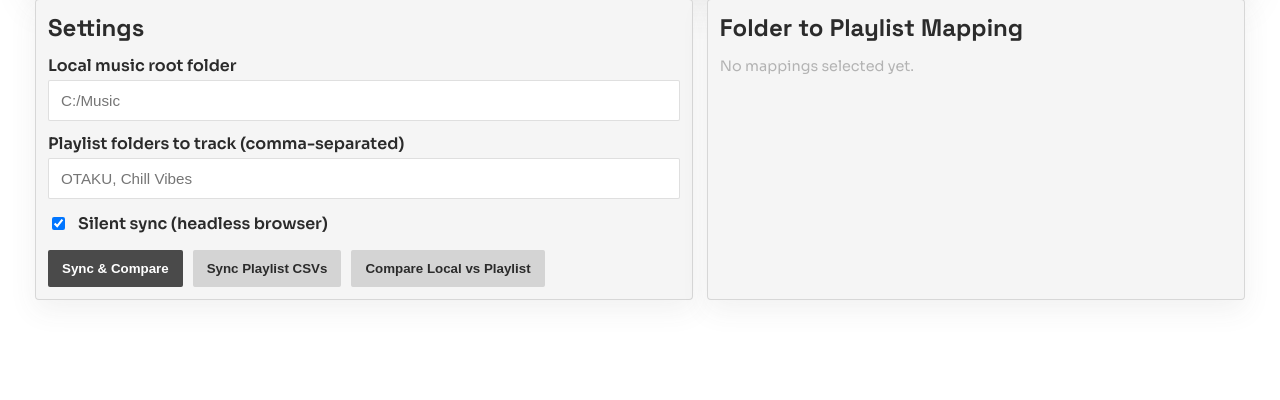
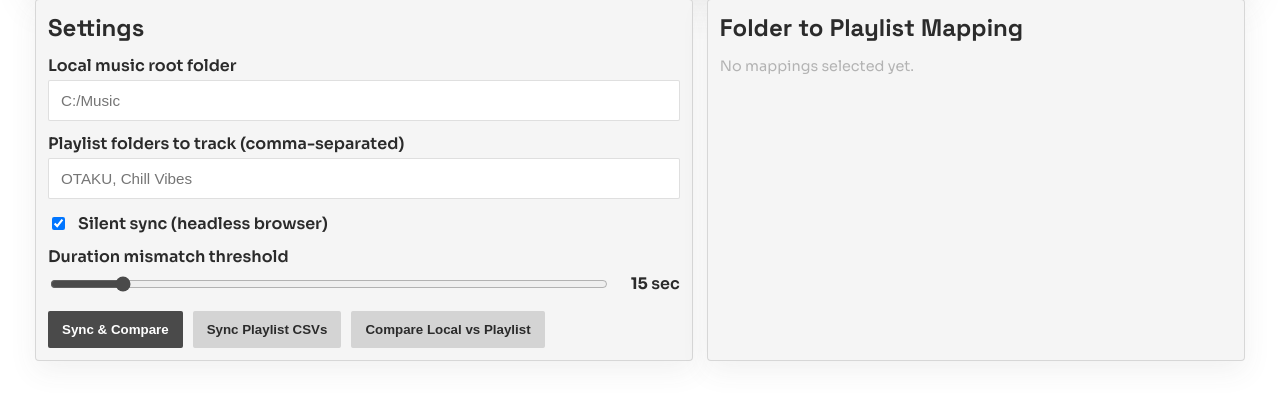
Before and after one commit to jmartgmz/local-playlist-checker, a Flask app: page / in a window 1280 px wide. Shown: the part 139-539 px from the top of the page. Run offline with Flask 3, Linux system fonts and the light colour scheme; some libraries are stand-ins or nearby versions.

Commit message:
Add duration threshold configuration and UI controls for duration mismatch detection

```diff
--- a/app.py
+++ b/app.py
@@ -29,6 +29,8 @@ DEFAULT_PROFILE_DIR = Path(".exportify-profile")
 DEFAULT_LOGIN_WAIT_SECONDS = 180
 DEFAULT_CONFIG_PATH = Path(".playlist-checker-config.json")
 LARGE_DURATION_DISCREPANCY_MS = 15000
+MIN_DURATION_THRESHOLD_SECONDS = 1
+MAX_DURATION_THRESHOLD_SECONDS = 120
 EXCLUDED_DISCOVERED_FOLDERS = {
     ".stfolder",
     ".thumbnails",
@@ -235,6 +237,11 @@ def artists_overlap(local_track: Track, playlist_track: Track) -> bool:
     return bool(local_artists.intersection(playlist_artists))
 
 
+def compact_title(value: str) -> str:
+    value = value.casefold().strip().replace("_", " ")
+    return re.sub(r"\s+", " ", value)
+
+
 def compare_tracks(
     local_tracks: Sequence[Track],
     playlist_tracks: Sequence[Track],
@@ -247,24 +254,32 @@ def compare_tracks(
         local_title = local_track.normalized_title
         match_index: Optional[int] = None
         match_quality = "title"
+        title_candidates: List[Tuple[int, Track]] = []
 
         for idx, playlist_track in enumerate(playlist_tracks):
             if idx in matched_playlist:
                 continue
             if local_title != playlist_track.normalized_title:
                 continue
-            if not artists_overlap(local_track, playlist_track):
-                continue
-            match_index = idx
-            break
+            title_candidates.append((idx, playlist_track))
 
-        if match_index is None:
-            for idx, playlist_track in enumerate(playlist_tracks):
-                if idx in matched_playlist:
-                    continue
-                if local_title == playlist_track.normalized_title:
-                    match_index = idx
-                    break
+        if title_candidates:
+            artist_candidates = [
+                candidate for candidate in title_candidates if artists_overlap(local_track, candidate[1])
+            ]
+            candidate_pool = artist_candidates if artist_candidates else title_candidates
+
+            local_raw_title = compact_title(local_track.title)
+
+            def candidate_key(candidate: Tuple[int, Track]) -> Tuple[int, int, int, int]:
+                idx, playlist_track = candidate
+                exact_title_rank = 0 if local_raw_title == compact_title(playlist_track.title) else 1
+                if local_track.duration_ms is None or playlist_track.duration_ms is None:
+                    return exact_title_rank, 1, 0, idx
+                duration_delta = abs(local_track.duration_ms - playlist_track.duration_ms)
+                return exact_title_rank, 0, duration_delta, idx
+
+            match_index = min(candidate_pool, key=candidate_key)[0]
 
         if match_index is not None:
             matched_playlist.add(match_index)
@@ -422,7 +437,18 @@ def default_config() -> Dict[str, object]:
         "selected_folders": [],
         "overrides": "",
         "silent_sync": True,
+        "duration_threshold_seconds": LARGE_DURATION_DISCREPANCY_MS // 1000,
     }
+
+
+def clamp_duration_threshold_seconds(raw_value: object) -> int:
+    if raw_value is None:
+        return LARGE_DURATION_DISCREPANCY_MS // 1000
+    try:
+        value = int(str(raw_value).strip())
+    except (TypeError, ValueError):
+        return LARGE_DURATION_DISCREPANCY_MS // 1000
+    return max(MIN_DURATION_THRESHOLD_SECONDS, min(MAX_DURATION_THRESHOLD_SECONDS, value))
 
 
 def load_saved_config(config_path: Path = DEFAULT_CONFIG_PATH) -> Dict[str, object]:
@@ -446,6 +472,9 @@ def load_saved_config(config_path: Path = DEFAULT_CONFIG_PATH) -> Dict[str, obje
         config["music_root"] = ""
     if not isinstance(config.get("overrides"), str):
         config["overrides"] = ""
+    config["duration_threshold_seconds"] = clamp_duration_threshold_seconds(
+        config.get("duration_threshold_seconds")
+    )
 
     return config
 
@@ -503,6 +532,7 @@ def build_comparison_results(
     music_root: Path,
     export_dir: Path,
     mapping: Sequence[Tuple[str, str]],
+    duration_threshold_ms: int,
 ) -> Tuple[List[Dict[str, object]], int, int, int]:
     results: List[Dict[str, object]] = []
     total_missing = 0
@@ -533,6 +563,14 @@ def build_comparison_results(
 
         playlist_tracks = read_exportify_csv(csv_path)
         missing, extra, matched_pairs = compare_tracks(local_tracks, playlist_tracks)
+        sorted_missing = sorted(
+            missing,
+            key=lambda track: (
+                not bool(track.normalized_artists),
+                track.normalized_artists[0] if track.normalized_artists else "",
+                track.normalized_title,
+            ),
+        )
         duration_discrepancies: List[Dict[str, str]] = []
         for local_track, playlist_track, match_quality in matched_pairs:
             # Duration checks are noisy for title-only fallback matches.
@@ -541,7 +579,7 @@ def build_comparison_results(
             if local_track.duration_ms is None or playlist_track.duration_ms is None:
                 continue
             delta_ms = abs(local_track.duration_ms - playlist_track.duration_ms)
-            if delta_ms >= LARGE_DURATION_DISCREPANCY_MS:
+            if delta_ms >= duration_threshold_ms:
                 duration_discrepancies.append(
                     {
                         "title": playlist_track.title,
@@ -552,12 +590,19 @@ def build_comparison_results(
                         "difference": format_duration_ms(delta_ms),
                     }
                 )
+        duration_discrepancies.sort(
+            key=lambda row: (
+                row["artists"].casefold() == "unknown",
+                row["artists"].casefold(),
+                row["title"].casefold(),
+            )
+        )
 
         total_missing += len(missing)
         total_extra += len(extra)
         total_duration_discrepancies += len(duration_discrepancies)
 
-        entry["missing"] = [track_to_row(track) for track in missing]
+        entry["missing"] = [track_to_row(track) for track in sorted_missing]
         entry["extra"] = [track_to_row(track) for track in extra]
         entry["duration_discrepancies"] = duration_discrepancies
         entry["missing_count"] = len(missing)
@@ -579,6 +624,9 @@ def index() -> str:
         overrides_input = request.form.get("overrides", str(saved_config.get("overrides", "")))
         selected_folders_raw = request.form.get("selected_folders", "")
         silent_sync = request.form.get("silent_sync") == "on"
+        duration_threshold_seconds = clamp_duration_threshold_seconds(
+            request.form.get("duration_threshold_seconds")
+        )
     else:
         music_root_input = str(saved_config.get("music_root", ""))
         export_dir_input = str(DEFAULT_EXPORT_DIR)
@@ -589,12 +637,16 @@ def index() -> str:
         selected_from_config = [str(item) for item in selected_config_list]
         selected_folders_raw = ",".join(selected_from_config)
         silent_sync = bool(saved_config.get("silent_sync", True))
+        duration_threshold_seconds = clamp_duration_threshold_seconds(
+            saved_config.get("duration_threshold_seconds")
+        )
 
     action = request.form.get("action", "")
 
     music_root = Path(music_root_input).expanduser() if music_root_input.strip() else None
     export_dir = Path(export_dir_input).expanduser()
     profile_dir = Path(profile_dir_input).expanduser()
+    duration_threshold_ms = duration_threshold_seconds * 1000
 
     discovered_folders = collect_discovered_folders(music_root)
     selected_folders = parse_selected_folders(selected_folders_raw)
@@ -611,6 +663,7 @@ def index() -> str:
                 "selected_folders": selected_folders,
                 "overrides": overrides_input,
                 "silent_sync": silent_sync,
+                "duration_threshold_seconds": duration_threshold_seconds,
             }
         )
     except OSError:
@@ -678,6 +731,7 @@ def index() -> str:
                         music_root=music_root,
                         export_dir=export_dir,
                         mapping=mapping,
+                        duration_threshold_ms=duration_threshold_ms,
                     )
                 except (RuntimeError, TimeoutError, Error) as exc:
                     flash(str(exc), "warning")
@@ -692,6 +746,7 @@ def index() -> str:
                     music_root=music_root,
                     export_dir=export_dir,
                     mapping=mapping,
+                    duration_threshold_ms=duration_threshold_ms,
                 )
 
     mapping_rows = [{"folder": folder, "playlist": playlist} for folder, playlist in mapping]
@@ -705,6 +760,7 @@ def index() -> str:
         selected_folders=selected_folders,
         selected_folders_raw=",".join(selected_folders),
         silent_sync=silent_sync,
+        duration_threshold_seconds=duration_threshold_seconds,
         mapping_rows=mapping_rows,
         results=results,
         total_missing=total_missing,
--- a/static/style.css
+++ b/static/style.css
@@ -215,6 +215,25 @@ textarea:focus {
 
 .check-row input {
   width: auto;
+}
+
+.range-row {
+  margin-top: 6px;
+  display: grid;
+  grid-template-columns: minmax(0, 1fr) auto;
+  align-items: center;
+  gap: 10px;
+}
+
+.range-row input[type="range"] {
+  padding: 0;
+  accent-color: var(--primary);
+}
+
+.range-value {
+  min-width: 64px;
+  text-align: right;
+  font-weight: 600;
 }
 
 .actions {
--- a/templates/index.html
+++ b/templates/index.html
@@ -41,6 +41,20 @@
             <span>Silent sync (headless browser)</span>
           </label>
 
+          <label for="duration_threshold_seconds">Duration mismatch threshold</label>
+          <div class="range-row">
+            <input
+              id="duration_threshold_seconds"
+              name="duration_threshold_seconds"
+              type="range"
+              min="1"
+              max="120"
+              step="1"
+              value="{{ duration_threshold_seconds }}"
+            >
+            <span class="range-value"><strong id="duration_threshold_display">{{ duration_threshold_seconds }}</strong> sec</span>
+          </div>
+
           <div class="actions">
             <button class="btn" type="submit" name="action" value="sync_and_compare">Sync & Compare</button>
             <button class="btn ghost" type="submit" name="action" value="sync">Sync Playlist CSVs</button>
@@ -80,7 +94,7 @@
             <strong>{{ total_extra }}</strong>
           </div>
           <div class="metric">
-            <span class="label">Large Duration Mismatches</span>
+            <span class="label">Duration Mismatches (>= {{ duration_threshold_seconds }}s)</span>
             <strong>{{ total_duration_discrepancies }}</strong>
           </div>
         </div>
@@ -115,7 +129,7 @@
                   <strong>{{ section.extra_count }}</strong>
                 </div>
                 <div class="metric">
-                  <span class="label">Large Duration Mismatches</span>
+                  <span class="label">Duration Mismatches (>= {{ duration_threshold_seconds }}s)</span>
                   <strong>{{ section.duration_discrepancy_count }}</strong>
                 </div>
               </div>
@@ -127,16 +141,16 @@
                     <table>
                       <thead>
                         <tr>
+                          <th>Artists</th>
                           <th>Track</th>
-                          <th>Artists</th>
                           <th>Source</th>
                         </tr>
                       </thead>
                       <tbody>
                         {% for track in section.missing %}
                           <tr>
+                            <td>{{ track.artists }}</td>
                             <td>{{ track.title }}</td>
-                            <td>{{ track.artists }}</td>
                             <td>{{ track.source }}</td>
                           </tr>
                         {% endfor %}
@@ -175,13 +189,13 @@
               </div>
 
               <div>
-                <h3>Large Duration Mismatches</h3>
+                <h3>Duration Mismatches (>= {{ duration_threshold_seconds }}s)</h3>
                 {% if section.duration_discrepancies %}
                   <table>
                     <thead>
                       <tr>
+                        <th>Artists</th>
                         <th>Track</th>
-                        <th>Artists</th>
                         <th>Local Duration</th>
                         <th>Spotify Duration</th>
                         <th>Difference</th>
@@ -190,8 +204,8 @@
                     <tbody>
                       {% for track in section.duration_discrepancies %}
                         <tr>
+                          <td>{{ track.artists }}</td>
                           <td>{{ track.title }}</td>
-                          <td>{{ track.artists }}</td>
                           <td>{{ track.local_duration }}</td>
                           <td>{{ track.spotify_duration }}</td>
                           <td>{{ track.difference }}</td>
@@ -200,7 +214,7 @@
                     </tbody>
                   </table>
                 {% else %}
-                  <p class="ok">No large duration mismatch detected for matched tracks.</p>
+                  <p class="ok">No duration mismatch detected for matched tracks at this threshold.</p>
                 {% endif %}
               </div>
             {% endif %}
@@ -209,5 +223,22 @@
       {% endfor %}
     {% endif %}
   </main>
+
+  <script>
+    (function () {
+      const slider = document.getElementById("duration_threshold_seconds");
+      const display = document.getElementById("duration_threshold_display");
+      if (!slider || !display) {
+        return;
+      }
+
+      const syncValue = () => {
+        display.textContent = slider.value;
+      };
+
+      slider.addEventListener("input", syncValue);
+      syncValue();
+    })();
+  </script>
 </body>
 </html>
```
